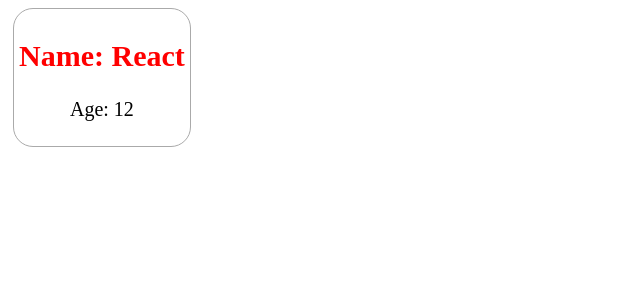
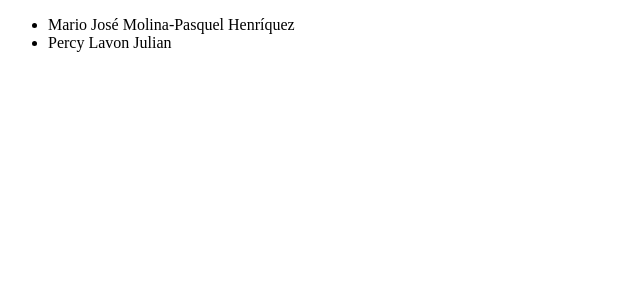
Before and after one commit to codersharif/react-next, a React (Vite) app: page / in a window 1280 px wide. Shown: the top 300 px of the page, without its empty margins (0-640 px from the left). Built offline with nearby package versions, Linux system fonts and the light colour scheme.

Commit message:
Rendering Lists

```diff
--- a/src/App.jsx
+++ b/src/App.jsx
@@ -1,36 +1,65 @@
-import Card from "./components/Card";
-import Profile from "./components/Profile";
+const people = [
+  {
+    id: 0,
+    name: "Creola Katherine Johnson",
+    profession: "mathematician",
+  },
+  {
+    id: 1,
+    name: "Mario José Molina-Pasquel Henríquez",
+    profession: "chemist",
+  },
+  {
+    id: 2,
+    name: "Mohammad Abdus Salam",
+    profession: "physicist",
+  },
+  {
+    id: 3,
+    name: "Percy Lavon Julian",
+    profession: "chemist",
+  },
+  {
+    id: 4,
+    name: "Subrahmanyan Chandrasekhar",
+    profession: "astrophysicist",
+  },
+];
 
-// assing Props to a Component
-// Forwarding props with the JSX spread synta
-{
-  /*
-  function App() {
-    return (
-      <>
-        <Profile
-          person={{ name: "Sharif", age: "25" }}
-          color={{ color: "red" }}
-        />
-      </>
-    );
-  }
+function App() {
+  // const chemist = people
+  //   .filter((person) => person.profession === "chemist")
+  //   .map((person) => <li key={person.id}>{person.name}</li>);
+  const chemist = people.filter((person) => person.profession === "chemist");
 
-  */
-}
+  const listItem = chemist.map((person) => (
+    <li key={person.id}>{person.name}</li>
+  ));
 
-//Passing JSX as children
-function App() {
   return (
-    <>
-      <Card>
-        <Profile
-          person={{ name: "React", age: "12" }}
-          color={{ color: "red" }}
-        />
-      </Card>
-    </>
+    <div>
+      <ul>{listItem}</ul>
+    </div>
   );
 }
 
+// const poem = {
+//   lines: [
+//     "I write, erase, rewrite",
+//     "Erase again, and then",
+//     "A poppy blooms.",
+//   ],
+// };
+
+// function App() {
+//   let output = [];
+
+//   poem.lines.forEach((line, i) => {
+//     output.push(<hr key={i + "-separator"} />);
+//     output.push(<p key={i + "-test"}>{line}</p>);
+//   });
+//   output.shift();
+//   return <article>{output}</article>;
+// }
+
 export default App;
```
Also changed, not shown: 1 other file (tests, documents, lock files or other folders).
